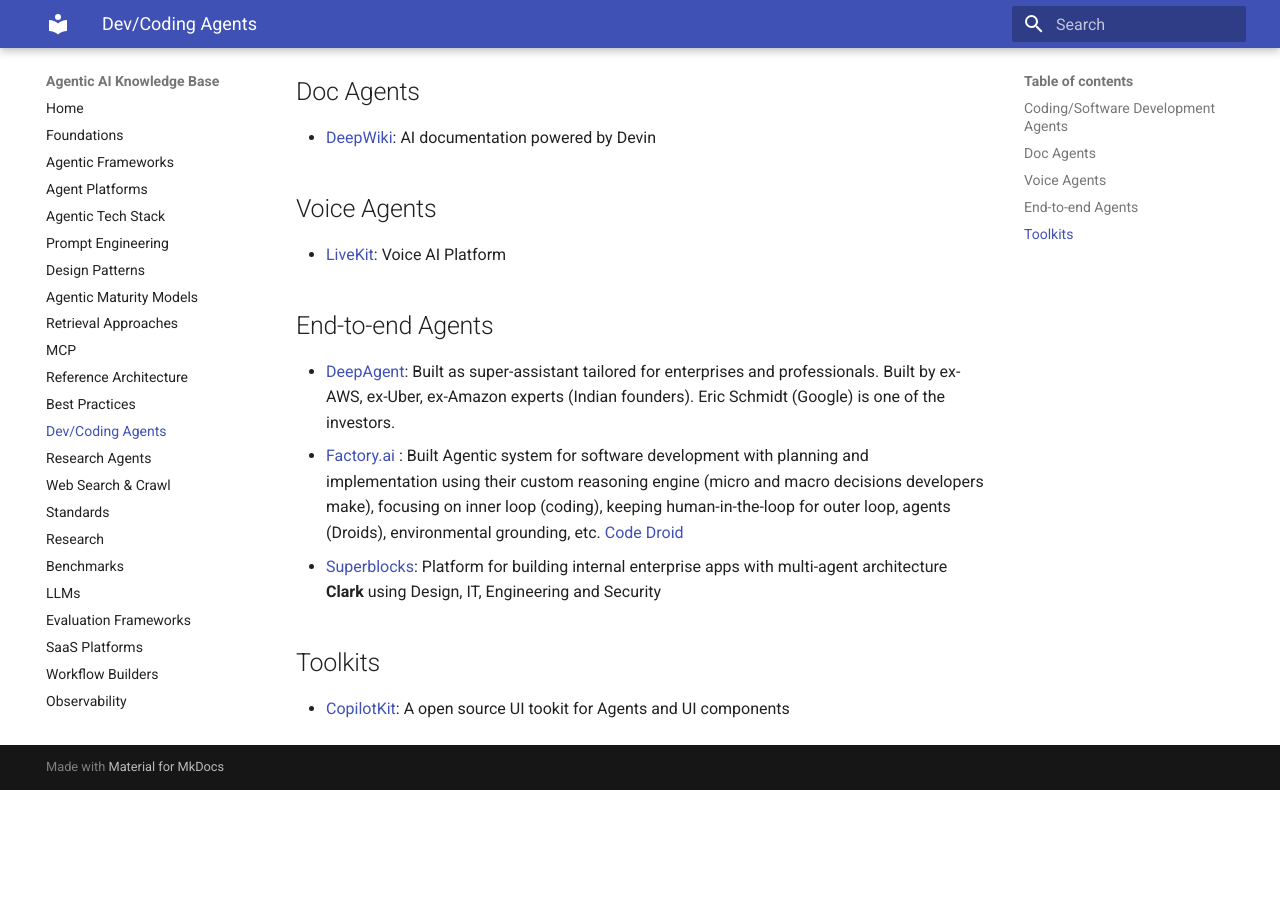
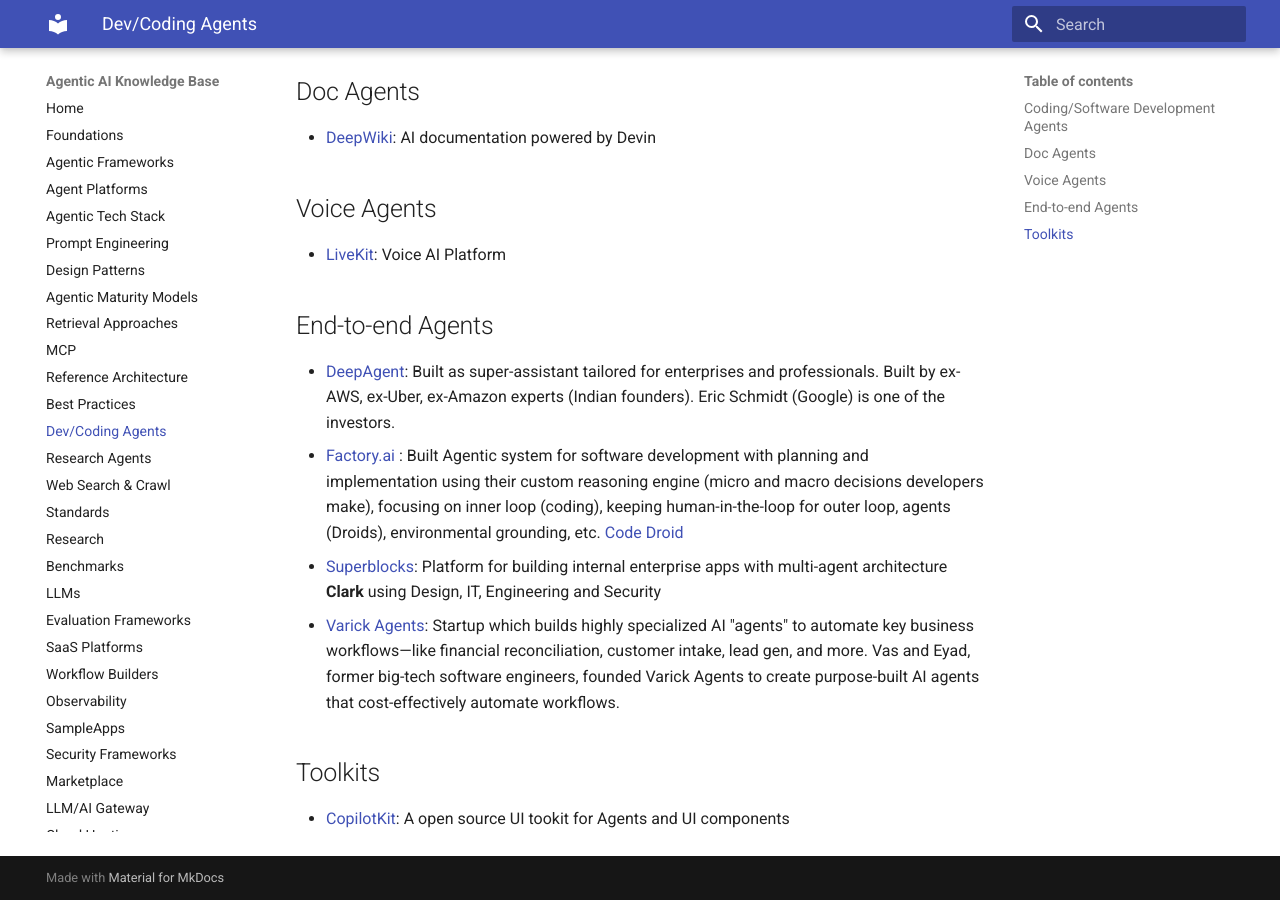
Before and after one commit to ankurkumarz/agentic-ai-knowledge-base, an MkDocs documentation site: the page built from docs/DevAgents/Readme.md, in a window 1280 px wide and 900 px high, scrolled down 601 px. Built offline with MkDocs 1.6.1 and Material for MkDocs 9.7.7, drawn with Linux system fonts in a browser that asks for light colours; before the commit the page ends 1391 px from its top, so only the background shows below that.

Commit message:
Varick AGents

```diff
--- a/docs/DevAgents/Readme.md
+++ b/docs/DevAgents/Readme.md
@@ -24,6 +24,7 @@
 - [DeepAgent](https://deepagent.abacus.ai/): Built as super-assistant tailored for enterprises and professionals. Built by ex-AWS, ex-Uber, ex-Amazon experts (Indian founders). Eric Schmidt (Google) is one of the investors.
 - [Factory.ai](https://www.factory.ai/) : Built Agentic system for software development with planning and implementation using their custom reasoning engine (micro and macro decisions developers make), focusing on inner loop (coding), keeping human-in-the-loop for outer loop, agents (Droids), environmental grounding, etc. [Code Droid](https://www.factory.ai/news/code-droid-technical-report)
 - [Superblocks](https://www.superblocks.com/): Platform for building internal enterprise apps with multi-agent architecture **Clark** using Design, IT, Engineering and Security
+- [Varick Agents](https://www.varickagents.com/): Startup which builds highly specialized AI "agents" to automate key business workflows—like financial reconciliation, customer intake, lead gen, and more. Vas and Eyad, former big-tech software engineers, founded Varick Agents to create purpose-built AI agents that cost-effectively automate workflows.
 
 ## Toolkits
 
```
